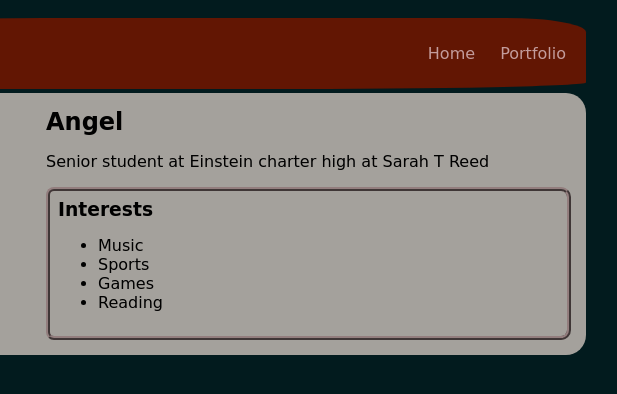
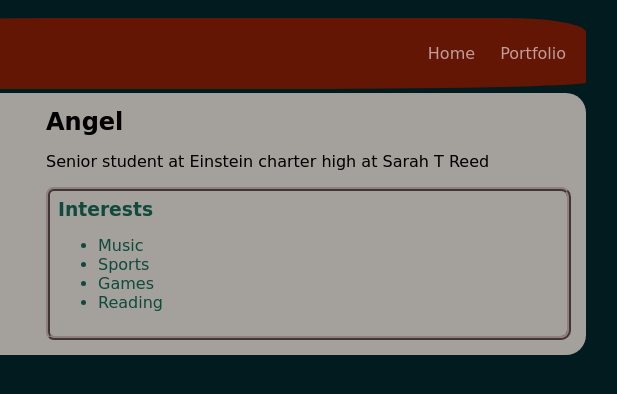
Before and after one commit to AngelCE18/AngelCE18.github.io, a plain HTML site: page index.html in a window 1280 px wide. Shown: the full height of the page, 454-1071 px from the left. Drawn offline with Linux system fonts and the light colour scheme.

Commit message:
add index.html file

```diff
--- a/index.html
+++ b/index.html
@@ -70,6 +70,7 @@
         border: 4px rgb(147, 126, 126) ridge;
         border-radius: 8px 10px 10px 8px;
         padding: 8px;
+        color: rgb(16, 74, 61);
     }
     h2, h3 {
         margin: 0px;
```
